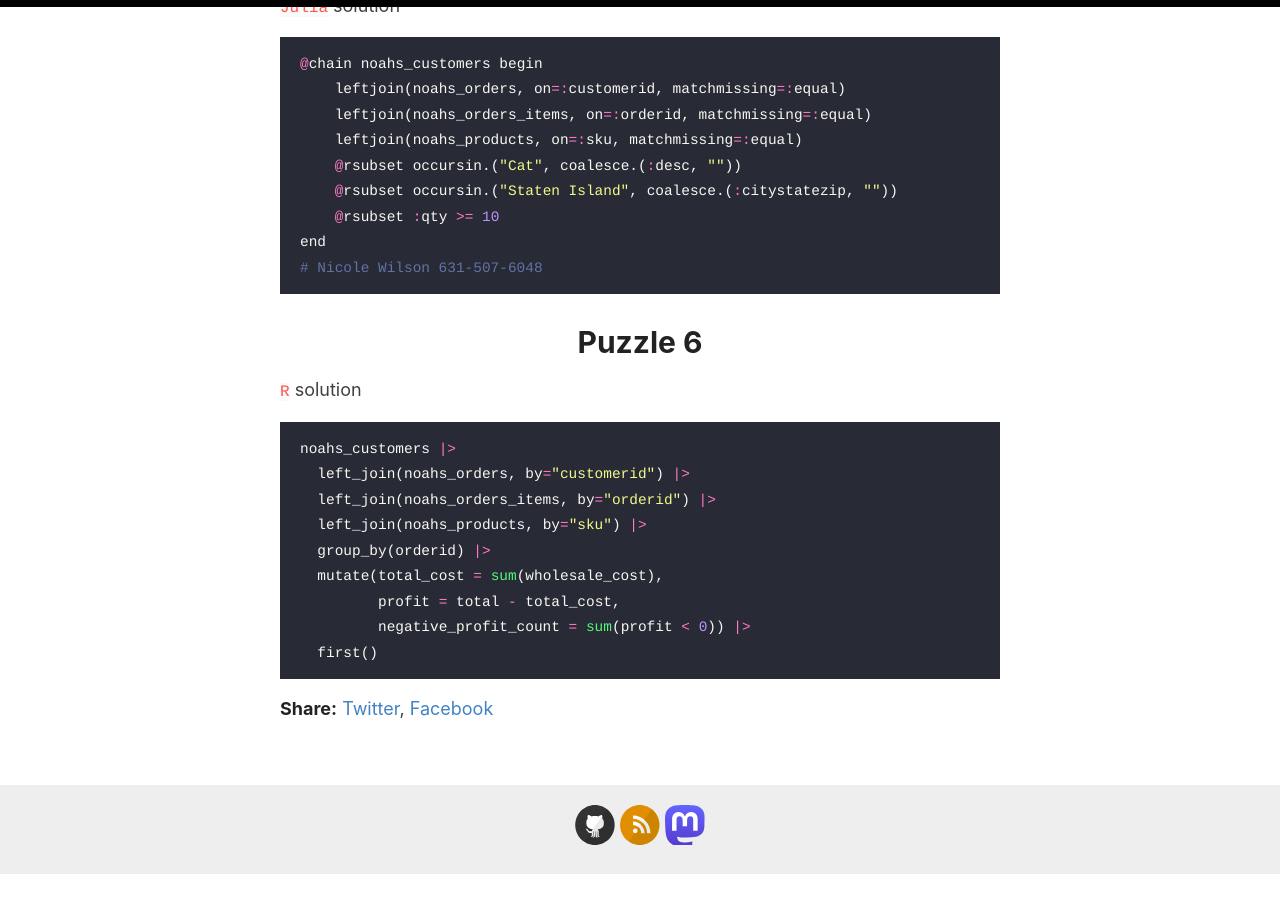
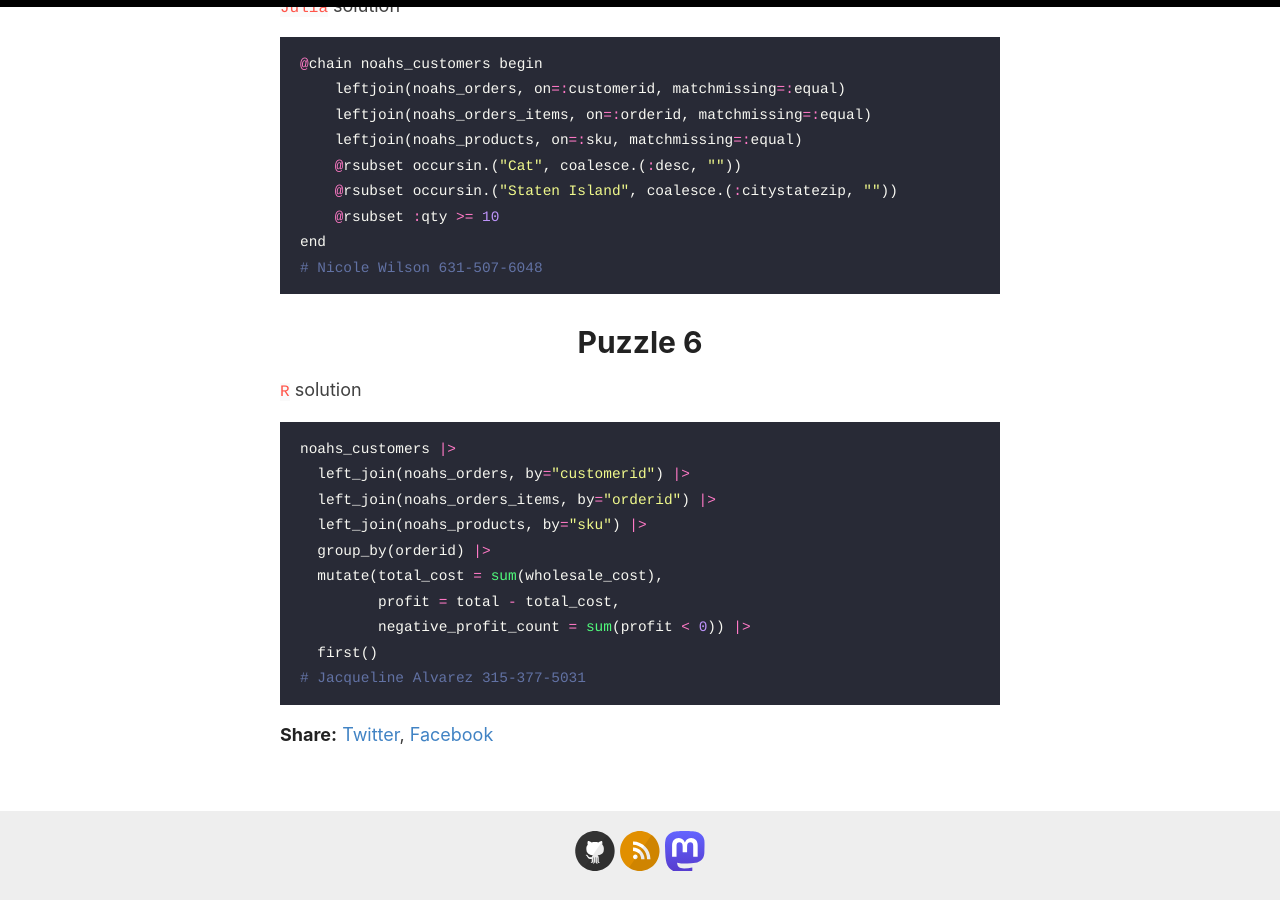
Before and after one commit to krz/krz.github.io, a Jekyll site: the page built from _posts/2023-12-08-hanukkah-of-data.md, in a window 1280 px wide and 900 px high, scrolled down 4868 px. Built offline with Jekyll 4.4.1, drawn with Linux system fonts in a browser that asks for light colours; before the commit the page ends 5743 px from its top, so only the background shows below that.

Commit message:
clean up

````diff
--- a/_posts/2023-12-08-hanukkah-of-data.md
+++ b/_posts/2023-12-08-hanukkah-of-data.md
@@ -200,4 +200,5 @@ noahs_customers |>
          profit = total - total_cost,
          negative_profit_count = sum(profit < 0)) |>
   first()
+# Jacqueline Alvarez 315-377-5031
 ```
````
